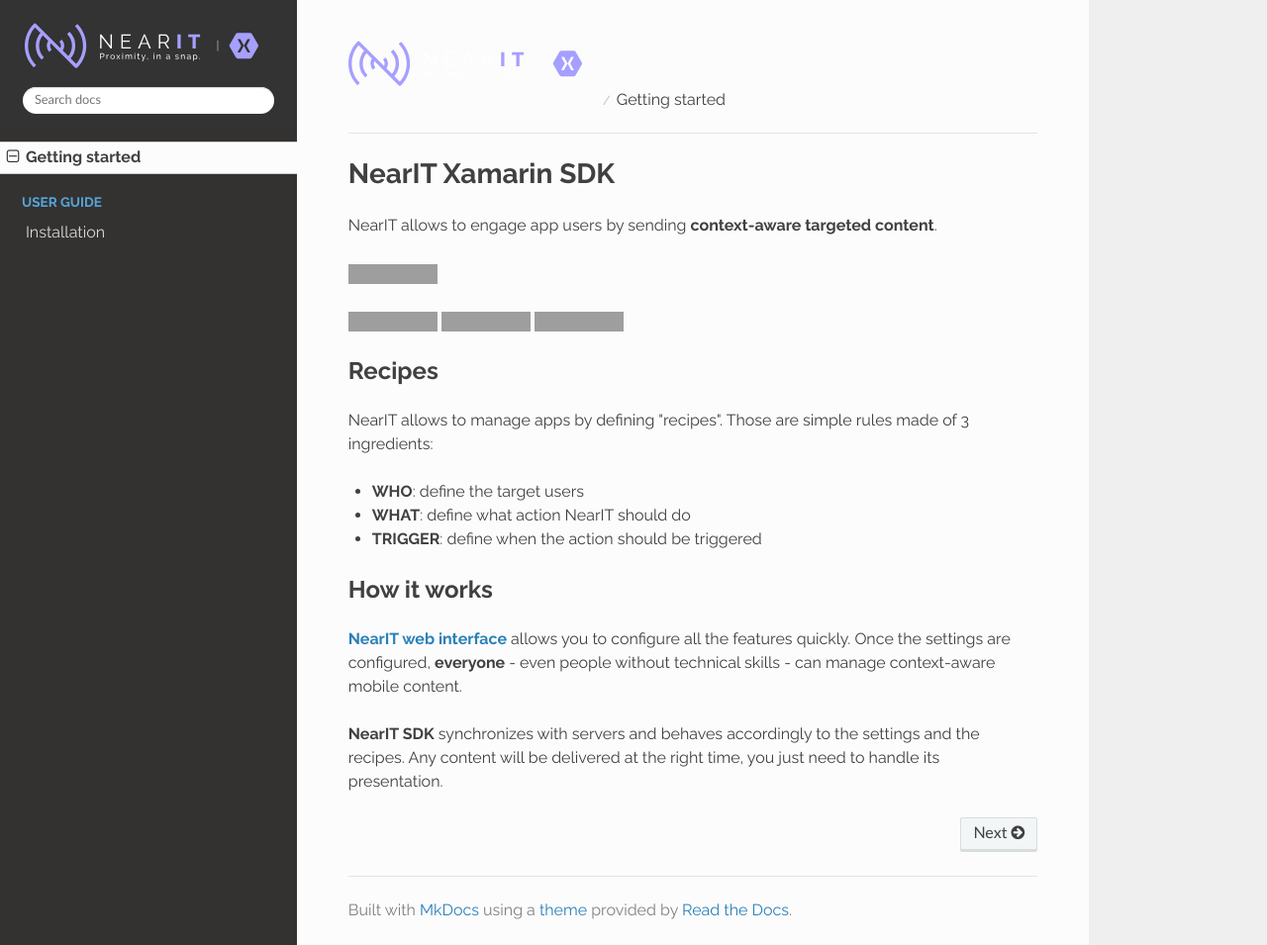
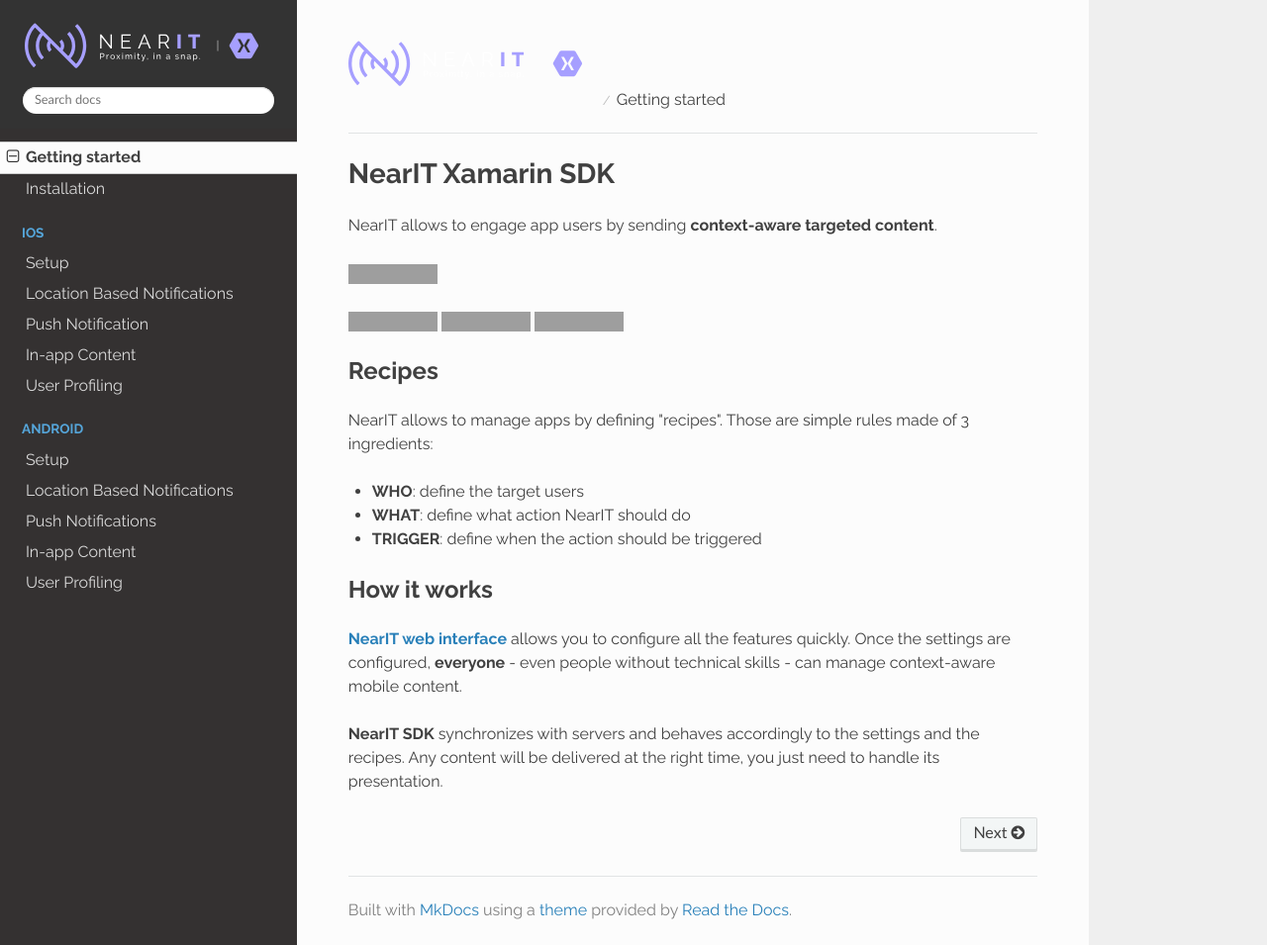
Before and after one commit to nearit/Xamarin-SDK, an MkDocs documentation site: the page built from docs/index.md, in a window 1280 px wide and 955 px high. Shown: the whole window at 99% size. Built offline with MkDocs 1.6.1, drawn with Linux system fonts in a browser that asks for light colours; nearby versions of some CDN libraries; old or Windows-style settings are respelled for this version of MkDocs; grey boxes are pictures that could not be loaded.

Commit message:
include new mkdocs.yml

```diff
--- a/mkdocs.yml
+++ b/mkdocs.yml
@@ -4,5 +4,16 @@ extra_css : ["css/nearitdocs.css"]
 extra_javascript : ["js/extra.js"]
 pages:
     - 'Getting started' : 'index.md'
-    - 'User Guide' :
-        - 'Installation' : 'installation.md'
+    - 'Installation' : 'installation.md'
+    - 'iOS' :
+        - 'Setup' : 'ios/setup.md'
+        - 'Location Based Notifications' : 'ios/location-based-notifications.md'
+        - 'Push Notification' : 'ios/push-notifications.md'
+        - 'In-app Content' : 'ios/handle-content.md'
+        - 'User Profiling' : 'ios/user-profiling.md'
+    - 'Android' :
+        - 'Setup' : 'android/setup.md'
+        - 'Location Based Notifications' : 'android/location-based-notifications.md'
+        - 'Push Notifications' : 'android/push-notifications.md'
+        - 'In-app Content' : 'android/in-app-content.md'
+        - 'User Profiling' : 'android/user-profiling.md'
```
